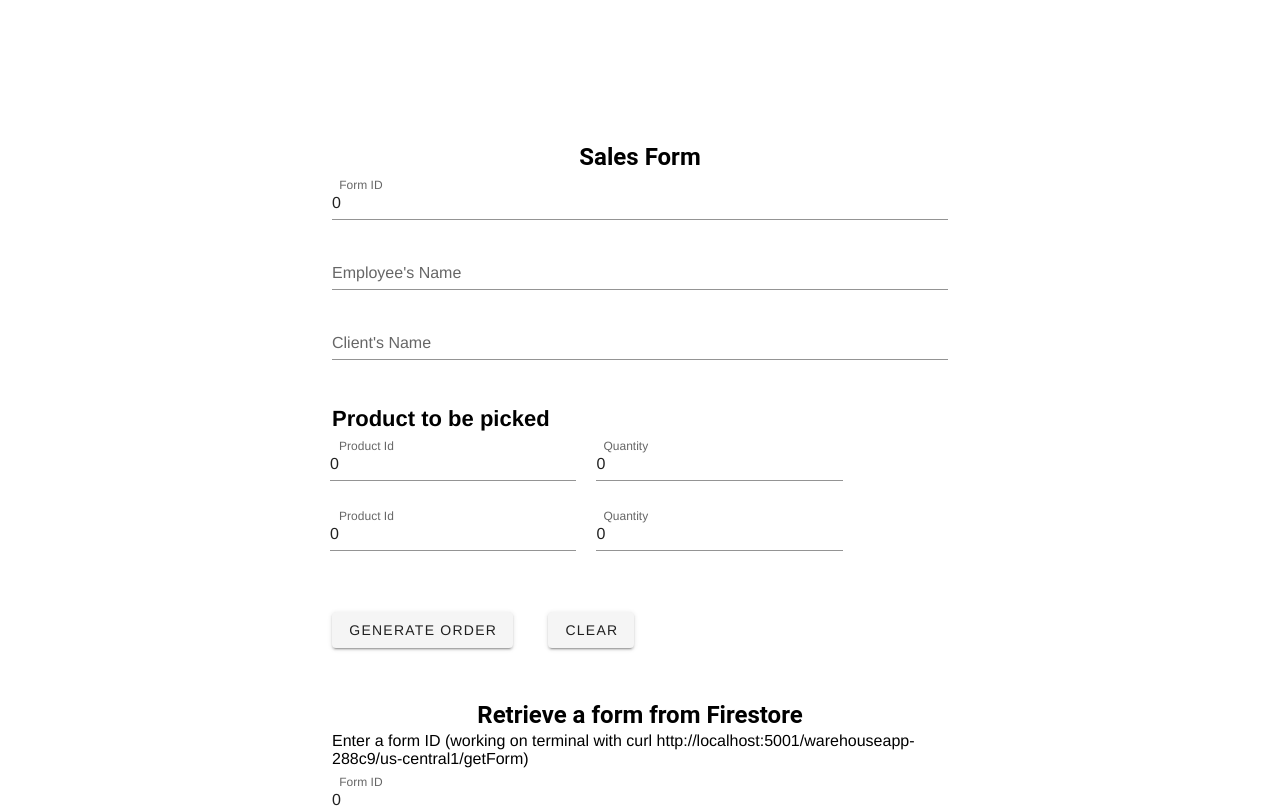
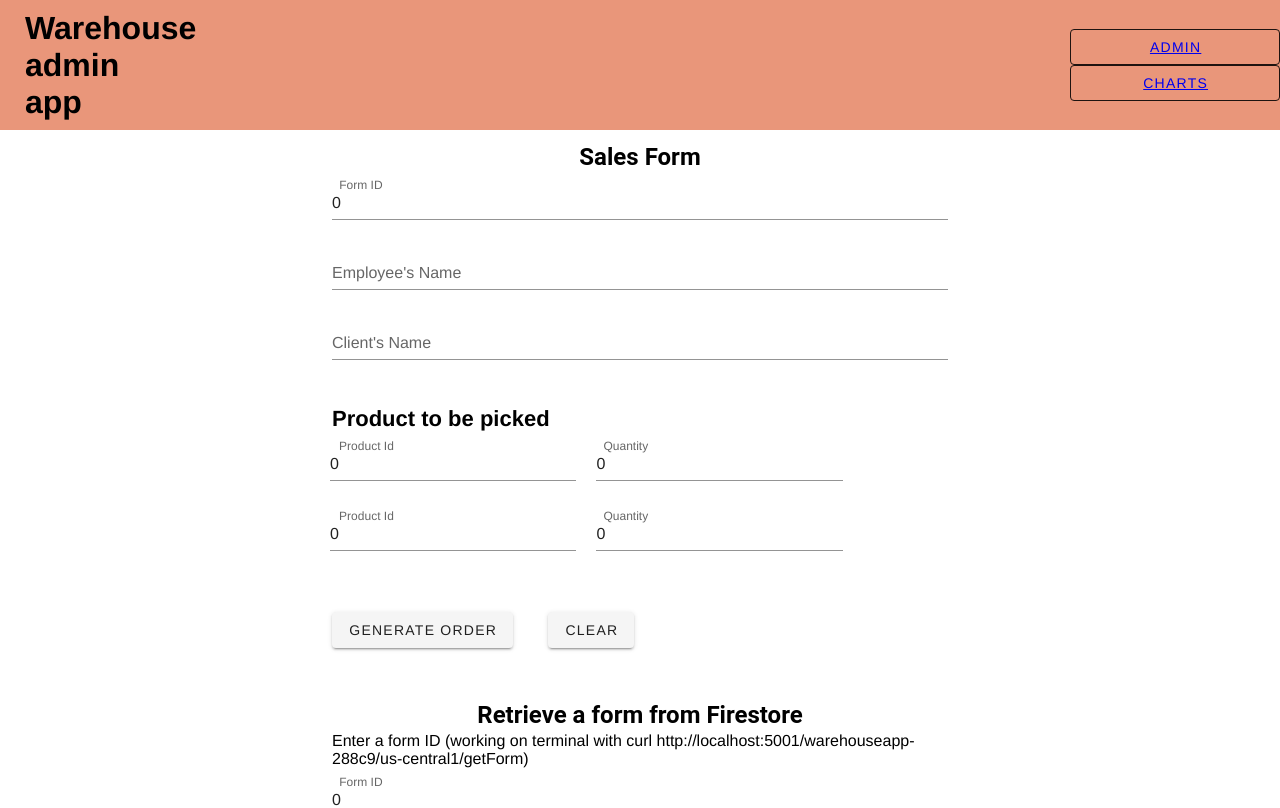
Before and after one commit to anacarolina-arellano/telemetry, a Vue app: page /#/ in a window 1280 px wide. Shown: the top 808 px of the page. Built offline with nearby package versions, Linux system fonts and the light colour scheme.

Commit message:
added chart (hard coded)

```diff
--- a/package.json
+++ b/package.json
@@ -9,6 +9,7 @@
   },
   "dependencies": {
     "axios": "^0.21.1",
+    "chart.js": "^2.9.4",
     "core-js": "^3.6.5",
     "cors": "^2.8.5",
     "express": "^4.17.1",
@@ -17,6 +18,7 @@
     "firebase-functions": "^3.14.1",
     "nodemon": "^2.0.12",
     "vue": "^2.6.11",
+    "vue-chartjs": "^3.5.1",
     "vue-router": "^3.5.2",
     "vuefire": "^2.2.5",
     "vuetify": "^2.5.8",
--- a/src/App.vue
+++ b/src/App.vue
@@ -163,11 +163,9 @@ input[type="button"]:focus {
 }
 
 .logo {
-  background-size: 100% 100%;
-  height: 130px;
-  width: 130px;
-  margin-left: 1em;
-  cursor: pointer;
+  padding-left: 25px;
+  margin-right: 70px;
+  width:130px;
 }
 
 .title {
--- /dev/null
+++ b/src/LineCharts.js
@@ -0,0 +1,15 @@
+import { Line, mixins} from 'vue-chartjs'
+const { reactiveProp } = mixins
+
+export default {
+  extends: Line,
+  mixins: [reactiveProp],
+  props: ['options'],
+
+
+  mounted () {
+    // this.chartData is created in the mixin.
+    // If you want to pass options please create a local options object
+    this.renderChart(this.chartData, this.options)
+  }
+}
--- /dev/null
+++ b/src/components/ChooseRoute.vue
@@ -0,0 +1,43 @@
+//Copyright (C) 2021 Ana Carolina Arellano Alvarez
+
+//template of the buttons that appear in the main page.
+//They direct you to the desired page
+<template>
+  <div class="text-center ">
+    <v-btn
+      class="ma-2 myText myBorder"
+      outlined
+      color="indigo"
+      min-width="210px"
+    >
+      <!-- <router-link :to="{  }">{{ name }}</router-link>-->
+      <router-link :to="{ name }">{{name}}</router-link>
+    </v-btn>
+  </div>
+</template>
+
+<script>
+    import Controller from '@/mixins/controller'
+
+    class RoleController extends Controller {
+
+        constructor( name, subComponentList = []) {
+            super( name, subComponentList )
+            this.props = {
+              //needed prop
+              name: String
+            }
+
+        }
+    }
+
+    export default new RoleController('roles');
+
+</script>
+
+<style>
+.myText{
+  color:black;
+}
+
+</style>
--- a/src/components/Header.vue
+++ b/src/components/Header.vue
@@ -1,25 +1,35 @@
 //Copyright (c) 2021. Ana Carolina Arellano Alvarez
 <template>
   <header class="my-header">
-    <div class="logo " @click="goHome(event)"></div>
+    <div class="logo" @click="goHome(event)">
+      <h1>Warehouse admin app</h1>
+    </div>
+    <div clas="routes">
+      <routes name="Admin" class="roles"> </routes>
+      <routes name="Charts" class="roles"> </routes>
+    </div>
   </header>
 </template>
 <script>
-import Controller from '@/mixins/controller'
-
+import Controller from "@/mixins/controller";
+import routes from "./ChooseRoute.vue";
 class HeaderController extends Controller {
-  constructor (name, subComponentList = []) {
-    super(name, subComponentList)
-    this.vm = {}
+  constructor(name, subComponentList = []) {
+    super(name, subComponentList);
+    this.vm = {};
+    this.components = {
+      //include component
+      routes,
+    };
   }
 
-  goHome () {
+  goHome() {
     // do some router magic here to actualy change the URL
-    location.href = './index.html'
+    location.href = "./index.html";
   }
 }
 
-export default new HeaderController('myHeader')
+export default new HeaderController("myHeader");
 </script>
 
 <style>
@@ -30,4 +40,20 @@ export default new HeaderController('myHeader')
   text-align: right;
   width: 100%;
 }
+
+.my-header {
+  background-color: darksalmon;
+  align-items: center;
+  background-size: 100% 100%;
+  display: flex;
+  height: 130px;
+  flex-direction: row;
+  cursor: pointer;
+  justify-content: space-between;
+}
+.routes {
+  justify-content: right;
+  flex-direction: row;
+  padding-right: 55px;
+}
 </style>
--- a/src/router.js
+++ b/src/router.js
@@ -9,12 +9,12 @@ import Router from 'vue-router';
 Vue.use( Router );
 
 import Home from '@/routes/Home.vue'
-import Admin from '@/routes/Admin.vue'
+import Charts from '@/routes/Charts.vue'
 
 
 export default new Router({
     routes: [
-        { path:"/",      name:"Home",  component: Home, props: { name: "Warehouse"} },
-        { path:"/admin", name:"Admin", component: Admin }
+        { path:"/",      name:"Admin",  component: Home, props: { name: "Warehouse"} },
+        { path:"/charts", name:"Charts", component: Charts }
     ]
 });
--- /dev/null
+++ b/src/routes/Charts.vue
@@ -0,0 +1,74 @@
+<template>
+  <v-container>
+    <v-card elevation="2">
+      <v-card-title>Sales Graph</v-card-title>
+      <line-chart
+        :chart-data="datacollection"
+        :options="chartOptions"
+      ></line-chart>
+    </v-card>
+  </v-container>
+</template>
+
+<script>
+import LineChart from "../LineCharts";
+
+export default {
+  name: "AQIChartComponent",
+  components: {
+    LineChart,
+  },
+  data() {
+    return {
+      datacollection: {
+        labels: [
+          "January",
+          "February",
+          "March",
+          "April"
+        ],
+        datasets: [
+          {
+            data: [5, 2, 4, 3],
+            label: "Product 1",
+            borderColor: "#3e95cd",
+            fill: false,
+          },
+          {
+            data: [3, 3, 4, 4],
+            label: "Product 2",
+            borderColor: "#8e5ea2",
+            fill: false,
+          },
+          {
+            data: [0, 3, 1, 3],
+            label: "Product 3",
+            borderColor: "#3cba9f",
+            fill: false,
+          }
+        ],
+      },
+      chartOptions: {
+        responsive: true,
+        legend: {
+          display: true,
+        },
+        tooltips: {
+          titleFontSize: 20,
+          bodyFontSize: 25,
+        },
+        scales: {
+          xAxes: [],
+          yAxes: [
+            {
+              ticks: {
+                beginAtZero: false,
+              },
+            },
+          ],
+        },
+      },
+    };
+  },
+};
+</script>
```
Also changed, not shown: src/mixins/MixinChart.js (line endings or trailing spaces), src/routes/Admin.vue (deleted), 1 other file (tests, documents, lock files or other folders).
